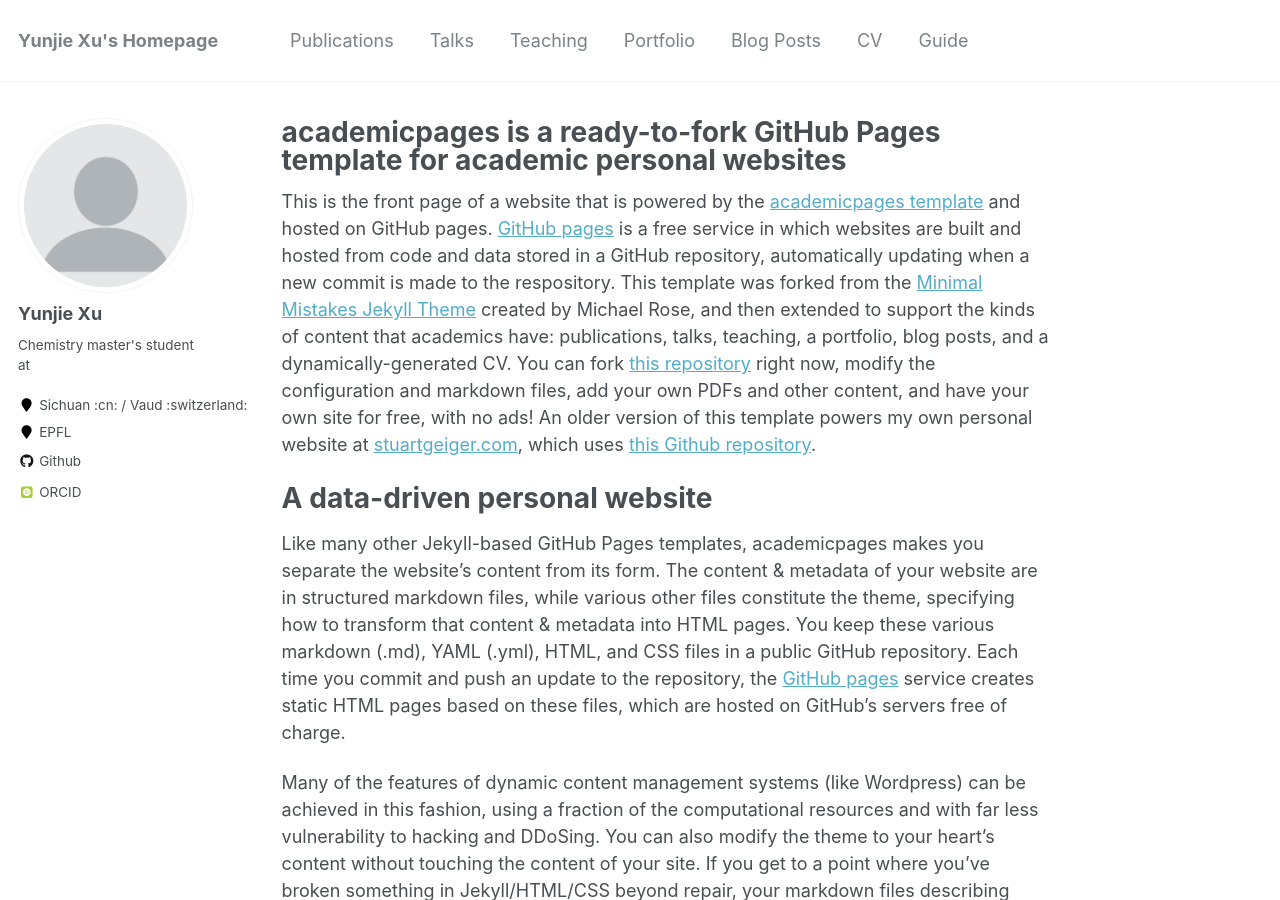
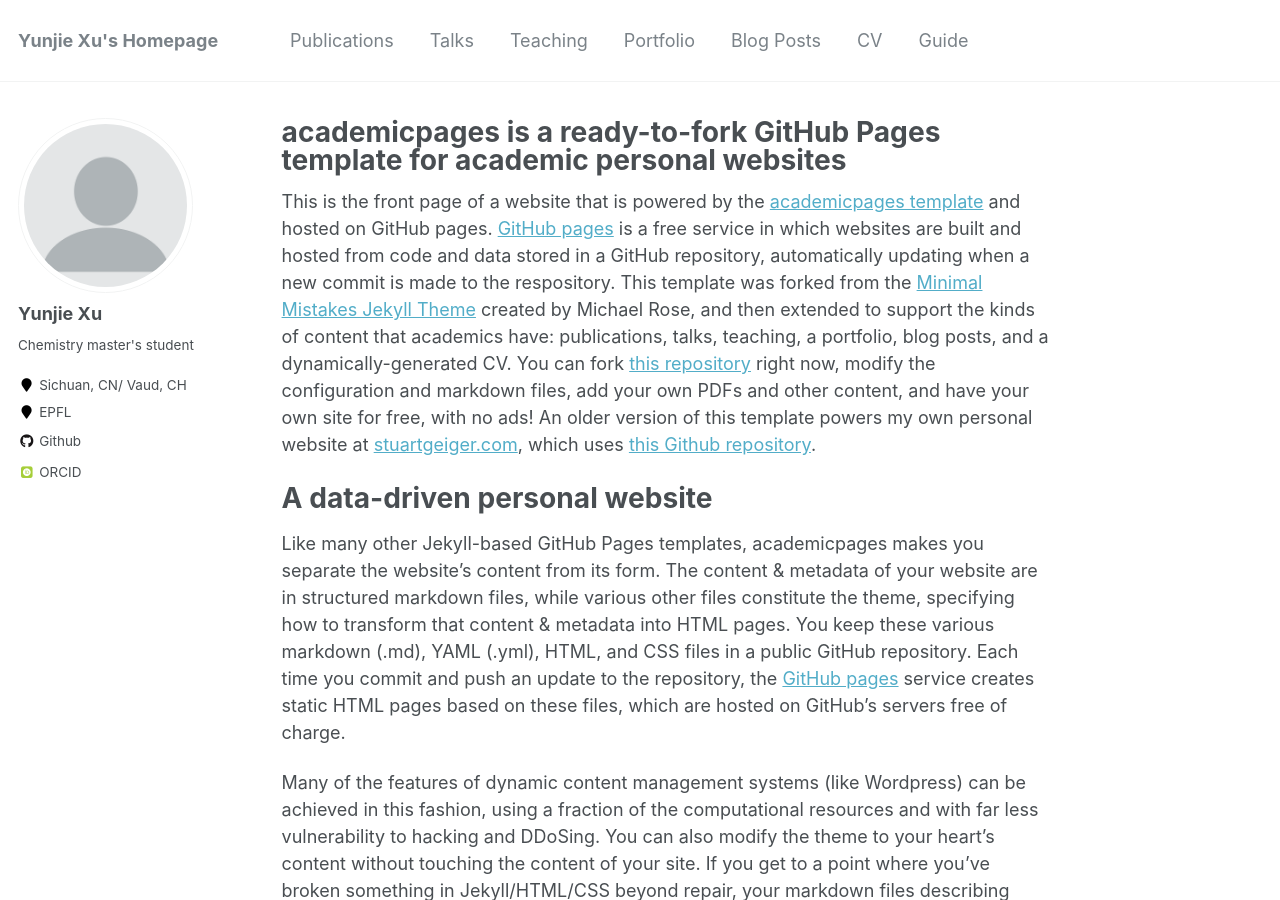
Before and after one commit to Syrizein/syrizein.github.io, a Jekyll site: the page built from _pages/about.md, in a window 1280 px wide and 900 px high. Built offline with Jekyll 4.4.1, drawn with Linux system fonts in a browser that asks for light colours; some web fonts are replaced.

Commit message:
Update _config.yml

```diff
--- a/_config.yml
+++ b/_config.yml
@@ -19,9 +19,9 @@ repository               : "academicpages/academicpages.github.io"
 author:
   name             : "Yunjie Xu"
   avatar           : "profile.png"
-  bio              : Chemistry master's student at
+  bio              : Chemistry master's student
   pronouns         : # example: "she/her"
-  location         : "Sichuan :cn: / Vaud :switzerland:"
+  location         : "Sichuan, CN/ Vaud, CH"
   orcid            : "https://orcid.org/0000-0002-3062-0476"
   employer         : EPFL
   email            :
```
